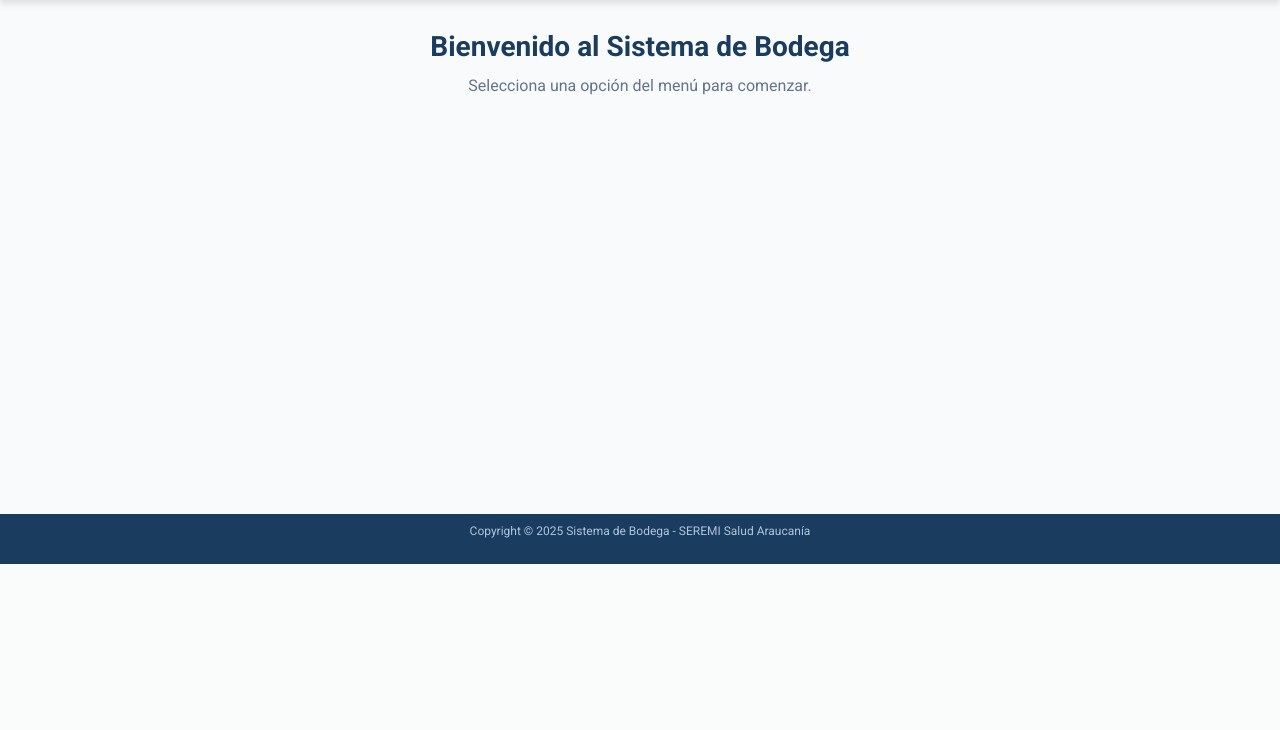
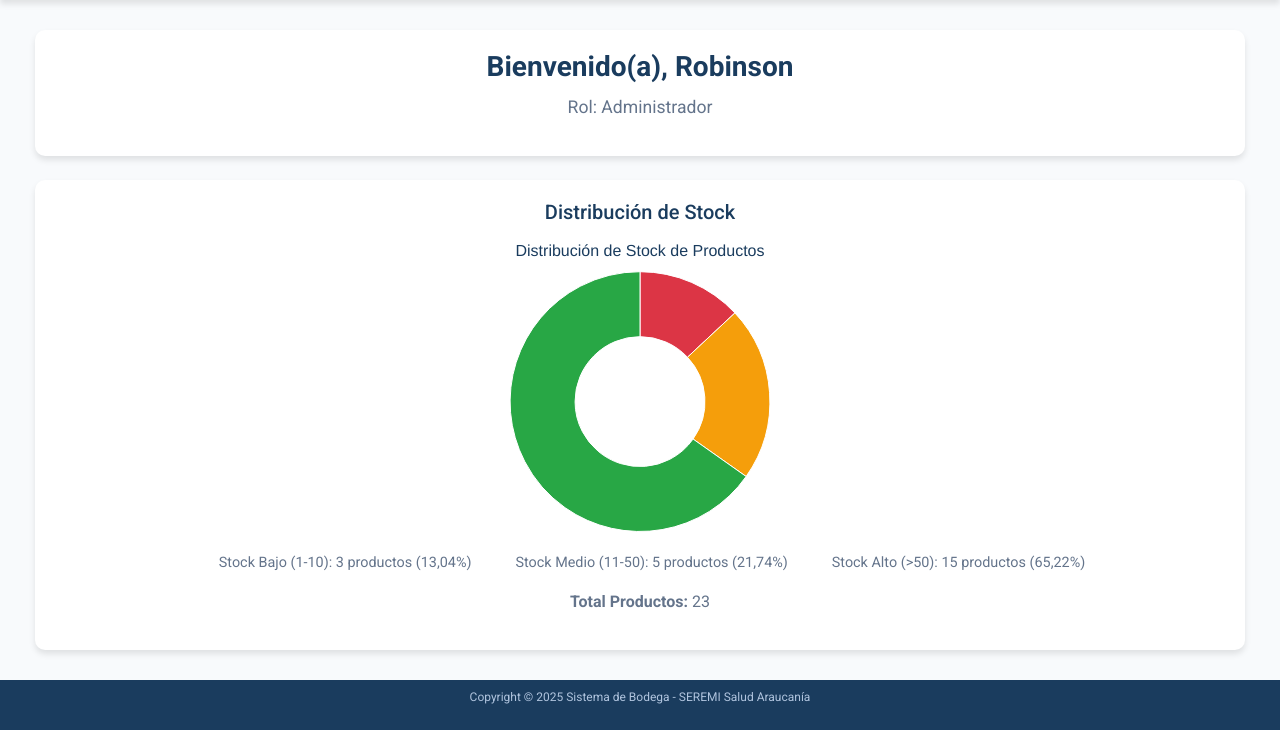
Before and after one commit to Robinson2024/bodega_seremi, a Django app: page /accounts/ in a window 1280 px wide. Shown: the part 236-966 px from the top of the page. Before the commit the page ends 800 px from the top, so only its background shows below. Run offline with Django 5.2, Linux system fonts and the light colour scheme; a user stored in the database is signed in; data comes from the database, SQL or seed files in the repository; both versions use the stored data as it was after the commit; some libraries are stand-ins or nearby versions.

Commit message:
se implementa boton inicio home.html grafico de dona

```diff
--- a/sistema_bodega/accounts/templates/accounts/home.html
+++ b/sistema_bodega/accounts/templates/accounts/home.html
@@ -8,6 +8,8 @@
     <link href="https://fonts.googleapis.com/css2?family=Roboto:wght@400;500;700&display=swap" rel="stylesheet">
     <link rel="stylesheet" href="https://cdnjs.cloudflare.com/ajax/libs/font-awesome/6.4.0/css/all.min.css">
     <link rel="stylesheet" href="https://stackpath.bootstrapcdn.com/bootstrap/4.5.2/css/bootstrap.min.css">
+    <!-- Incluir Chart.js para el gráfico de dona -->
+    <script src="https://cdn.jsdelivr.net/npm/chart.js@4.4.3/dist/chart.umd.min.js"></script>
     <!-- Incluir Select2 CSS -->
     <link href="https://cdn.jsdelivr.net/npm/select2@4.1.0-rc.0/dist/css/select2.min.css" rel="stylesheet" />
     <style>
@@ -300,6 +302,81 @@
             margin-top: 5px;
             display: none;
         }
+        /* Estilos para el gráfico y la leyenda */
+        .form-card {
+            background-color: #ffffff;
+            border-radius: 10px;
+            padding: 20px;
+            max-width: 100%;
+            margin: 0 auto;
+            box-shadow: 0 4px 6px rgba(0, 0, 0, 0.1);
+        }
+        .title-custom {
+            color: #1a3c5e;
+            font-weight: 600;
+        }
+        .subtitle-custom {
+            color: #64748b;
+            font-size: 1.1rem;
+        }
+        .title-secondary {
+            color: #1a3c5e;
+            font-size: 1.25rem;
+            font-weight: 500;
+        }
+        .stock-label {
+            font-size: 0.95rem;
+            font-weight: 500;
+        }
+        .stock-bajo {
+            color: #dc3545;
+        }
+        .stock-medio {
+            color: #f59e0b;
+        }
+        .stock-alto {
+            color: #28a745;
+        }
+        .no-data-message {
+            color: #64748b;
+            font-size: 1rem;
+        }
+        .legend-container {
+            display: flex;
+            justify-content: center;
+            gap: 20px;
+            margin-top: 20px;
+            flex-wrap: wrap;
+        }
+        .legend-item {
+            display: flex;
+            align-items: center;
+            gap: 8px;
+        }
+        .legend-color {
+            width: 16px;
+            height: 16px;
+            border-radius: 3px;
+        }
+        .legend-text {
+            font-size: 0.9rem;
+            color: #64748b;
+        }
+        .chart-container {
+            max-width: 400px;
+            margin: 0 auto;
+        }
+        @media (max-width: 768px) {
+            .chart-container {
+                max-width: 300px;
+            }
+            .legend-container {
+                gap: 15px;
+            }
+            .legend-text {
+                font-size: 0.85rem;
+            }
+        }
     </style>
 </head>
 <body>
@@ -405,8 +482,40 @@
 
     <main>
         {% block content %}
-            <h2>Bienvenido al Sistema de Bodega</h2>
-            <p>Selecciona una opción del menú para comenzar.</p>
+            <div class="container">
+                <!-- Mensaje de Bienvenida -->
+                <div class="form-card mb-4">
+                    <h2 class="title-custom">Bienvenido(a), {{ user.nombre }}</h2>
+                    <p class="subtitle-custom">Rol: {{ user.groups.all.0.name }}</p>
+                </div>
+
+                <!-- Gráfico de Dona y Leyenda -->
+                <div class="form-card">
+                    <h3 class="title-secondary">Distribución de Stock</h3>
+                    {% if total_productos > 0 %}
+                        <div class="chart-container">
+                            <canvas id="stockChart" data-chart-data='{{ chart_data_json|safe }}'></canvas>
+                        </div>
+                        <div class="legend-container">
+                            <div class="legend-item">
+                                <span class="legend-color stock-bajo"></span>
+                                <span class="legend-text">Stock Bajo (1-10): {{ stock_bajo }} productos ({{ porcentaje_bajo }}%)</span>
+                            </div>
+                            <div class="legend-item">
+                                <span class="legend-color stock-medio"></span>
+                                <span class="legend-text">Stock Medio (11-50): {{ stock_medio }} productos ({{ porcentaje_medio }}%)</span>
+                            </div>
+                            <div class="legend-item">
+                                <span class="legend-color stock-alto"></span>
+                                <span class="legend-text">Stock Alto (>50): {{ stock_alto }} productos ({{ porcentaje_alto }}%)</span>
+                            </div>
+                        </div>
+                        <p class="mt-3"><strong>Total Productos:</strong> {{ total_productos }}</p>
+                    {% else %}
+                        <p class="no-data-message">No hay productos con stock disponible para mostrar.</p>
+                    {% endif %}
+                </div>
+
                 {% if messages %}
                     {% for message in messages %}
                         <div class="alert alert-{{ message.tags }} alert-dismissible fade show" role="alert">
@@ -417,6 +526,7 @@
                         </div>
                     {% endfor %}
                 {% endif %}
+            </div>
         {% endblock %}
     </main>
     <footer>
@@ -428,6 +538,8 @@
     <script src="https://cdn.jsdelivr.net/npm/bootstrap@4.5.2/dist/js/bootstrap.bundle.min.js"></script>
     <!-- Incluir Select2 JS -->
     <script src="https://cdn.jsdelivr.net/npm/select2@4.1.0-rc.0/dist/js/select2.min.js"></script>
+    <!-- Cargar el script externo para el gráfico -->
+    <script src="{% static 'js/chart-init.js' %}"></script>
     <script>
         function showMessage(action) {
             const messageDiv = document.getElementById('action-message');
@@ -441,6 +553,15 @@
                 messageDiv.style.display = 'none';
             }, 2000);
         }
+
+        // Inicializar Select2
+        $(document).ready(function() {
+            $('.select2').select2({
+                width: '100%',
+                placeholder: "Seleccione una opción",
+                allowClear: true
+            });
+        });
 
         // Manejo del formulario de verificación de contraseña con AJAX
         $(document).ready(function() {
--- a/sistema_bodega/accounts/urls.py
+++ b/sistema_bodega/accounts/urls.py
@@ -1,6 +1,8 @@
 from django.urls import path
 from . import views
 from django.contrib.auth.views import LogoutView
+from django.conf import settings
+from django.conf.urls.static import static
 
 urlpatterns = [
     path('', views.home, name='home'),
@@ -27,3 +29,7 @@ urlpatterns = [
     path('deshabilitar-usuario/<str:rut>/', views.deshabilitar_usuario, name='deshabilitar-usuario'),
     path('verify-password/', views.verify_password, name='verify_password'),
 ]
+
+# Servir archivos estáticos en modo de desarrollo
+if settings.DEBUG:
+    urlpatterns += static(settings.STATIC_URL, document_root=settings.STATICFILES_DIRS[0])
--- a/sistema_bodega/accounts/views.py
+++ b/sistema_bodega/accounts/views.py
@@ -223,8 +223,63 @@ def exportar_excel(request, datos, nombre_base, columnas, campos):
 # Vistas
 @login_required
 def home(request):
+    # Limpiar la sesión de productos de salida
     limpiar_sesion_productos_salida(request)
-    return render(request, 'accounts/home.html')
+
+    # Calcular métricas para el gráfico de dona
+    # Total de productos con stock mayor a 0
+    total_productos = Producto.objects.filter(stock__gt=0).count()
+
+    if total_productos > 0:
+        # Productos con stock bajo (1-10)
+        stock_bajo = Producto.objects.filter(stock__gte=1, stock__lte=10).count()
+        # Productos con stock medio (11-50)
+        stock_medio = Producto.objects.filter(stock__gt=10, stock__lte=50).count()
+        # Productos con stock alto (>50)
+        stock_alto = Producto.objects.filter(stock__gt=50).count()
+
+        # Calcular porcentajes (evitando división por cero)
+        porcentaje_bajo = (stock_bajo / total_productos * 100) if total_productos > 0 else 0
+        porcentaje_medio = (stock_medio / total_productos * 100) if total_productos > 0 else 0
+        porcentaje_alto = (stock_alto / total_productos * 100) if total_productos > 0 else 0
+
+        # Redondear los porcentajes a 2 decimales
+        porcentaje_bajo = round(porcentaje_bajo, 2)
+        porcentaje_medio = round(porcentaje_medio, 2)
+        porcentaje_alto = round(porcentaje_alto, 2)
+
+        # Ajustar los porcentajes para que sumen exactamente 100%
+        suma_porcentajes = porcentaje_bajo + porcentaje_medio + porcentaje_alto
+        if suma_porcentajes != 100.0:
+            # Ajustar el porcentaje más grande para compensar el error de redondeo
+            if porcentaje_bajo >= porcentaje_medio and porcentaje_bajo >= porcentaje_alto:
+                porcentaje_bajo = porcentaje_bajo + (100.0 - suma_porcentajes)
+            elif porcentaje_medio >= porcentaje_bajo and porcentaje_medio >= porcentaje_alto:
+                porcentaje_medio = porcentaje_medio + (100.0 - suma_porcentajes)
+            else:
+                porcentaje_alto = porcentaje_alto + (100.0 - suma_porcentajes)
+    else:
+        stock_bajo = stock_medio = stock_alto = 0
+        porcentaje_bajo = porcentaje_medio = porcentaje_alto = 0
+
+    # Preparar los datos para el gráfico de dona en formato JSON
+    chart_data = {
+        'totalProductos': total_productos,
+        'porcentajes': [porcentaje_bajo, porcentaje_medio, porcentaje_alto]
+    }
+
+    # Preparar el contexto para la plantilla
+    context = {
+        'total_productos': total_productos,
+        'stock_bajo': stock_bajo,
+        'stock_medio': stock_medio,
+        'stock_alto': stock_alto,
+        'porcentaje_bajo': porcentaje_bajo,
+        'porcentaje_medio': porcentaje_medio,
+        'porcentaje_alto': porcentaje_alto,
+        'chart_data_json': mark_safe(json.dumps(chart_data))  # Usar mark_safe para asegurar que el JSON sea seguro para JavaScript
+    }
+    return render(request, 'accounts/home.html', context)
 
 class CustomLoginView(LoginView):
     template_name = 'accounts/login.html'
@@ -982,6 +1037,7 @@ def deshabilitar_usuario(request, rut):
         return redirect('listar-usuarios')
 
     return render(request, 'accounts/deshabilitar_usuario.html', {'usuario': usuario})
+
 @login_required
 @permission_required('accounts.can_access_admin', raise_exception=True)
 def verify_password(request):
--- /dev/null
+++ b/sistema_bodega/static/js/chart-init.js
@@ -0,0 +1,68 @@
+document.addEventListener('DOMContentLoaded', function() {
+    // Obtener el elemento canvas
+    const canvas = document.getElementById('stockChart');
+    if (!canvas) {
+        console.error("No se encontró el elemento canvas con id 'stockChart'");
+        return;
+    }
+
+    // Obtener los datos del atributo data-chart-data
+    const chartDataString = canvas.getAttribute('data-chart-data');
+    if (!chartDataString) {
+        console.error("No se encontraron datos en el atributo data-chart-data");
+        return;
+    }
+
+    // Parsear los datos JSON
+    let chartData;
+    try {
+        chartData = JSON.parse(chartDataString);
+    } catch (e) {
+        console.error("Error al parsear los datos JSON:", e);
+        return;
+    }
+
+    console.log("Datos del gráfico cargados:", chartData);
+
+    // Inicializar el gráfico si hay datos válidos
+    if (chartData && chartData.totalProductos > 0) {
+        console.log("Inicializando gráfico con datos:", chartData.porcentajes);
+        const ctx = canvas.getContext('2d');
+        if (!ctx) {
+            console.error("No se pudo obtener el contexto 2D del canvas");
+            return;
+        }
+
+        const stockChart = new Chart(ctx, {
+            type: 'doughnut',
+            data: {
+                labels: ['Stock Bajo (1-10)', 'Stock Medio (11-50)', 'Stock Alto (>50)'],
+                datasets: [{
+                    label: 'Distribución de Stock',
+                    data: chartData.porcentajes,
+                    backgroundColor: ['#dc3545', '#f59e0b', '#28a745'],
+                    borderColor: ['#ffffff', '#ffffff', '#ffffff'],
+                    borderWidth: 1
+                }]
+            },
+            options: {
+                responsive: true,
+                maintainAspectRatio: false,
+                plugins: {
+                    legend: { display: false },
+                    title: {
+                        display: true,
+                        text: 'Distribución de Stock de Productos',
+                        font: {
+                            size: 16,
+                            weight: '500'
+                        },
+                        color: '#1a3c5e'
+                    }
+                }
+            }
+        });
+    } else {
+        console.log("No hay datos para mostrar el gráfico (chartData no definido o totalProductos <= 0)");
+    }
+});
```
Also changed, not shown: sistema_bodega/accounts/models.py (+17 -1 lines), sistema_bodega/db.sqlite3. Lines whose indentation alone changed are shown as unchanged.
